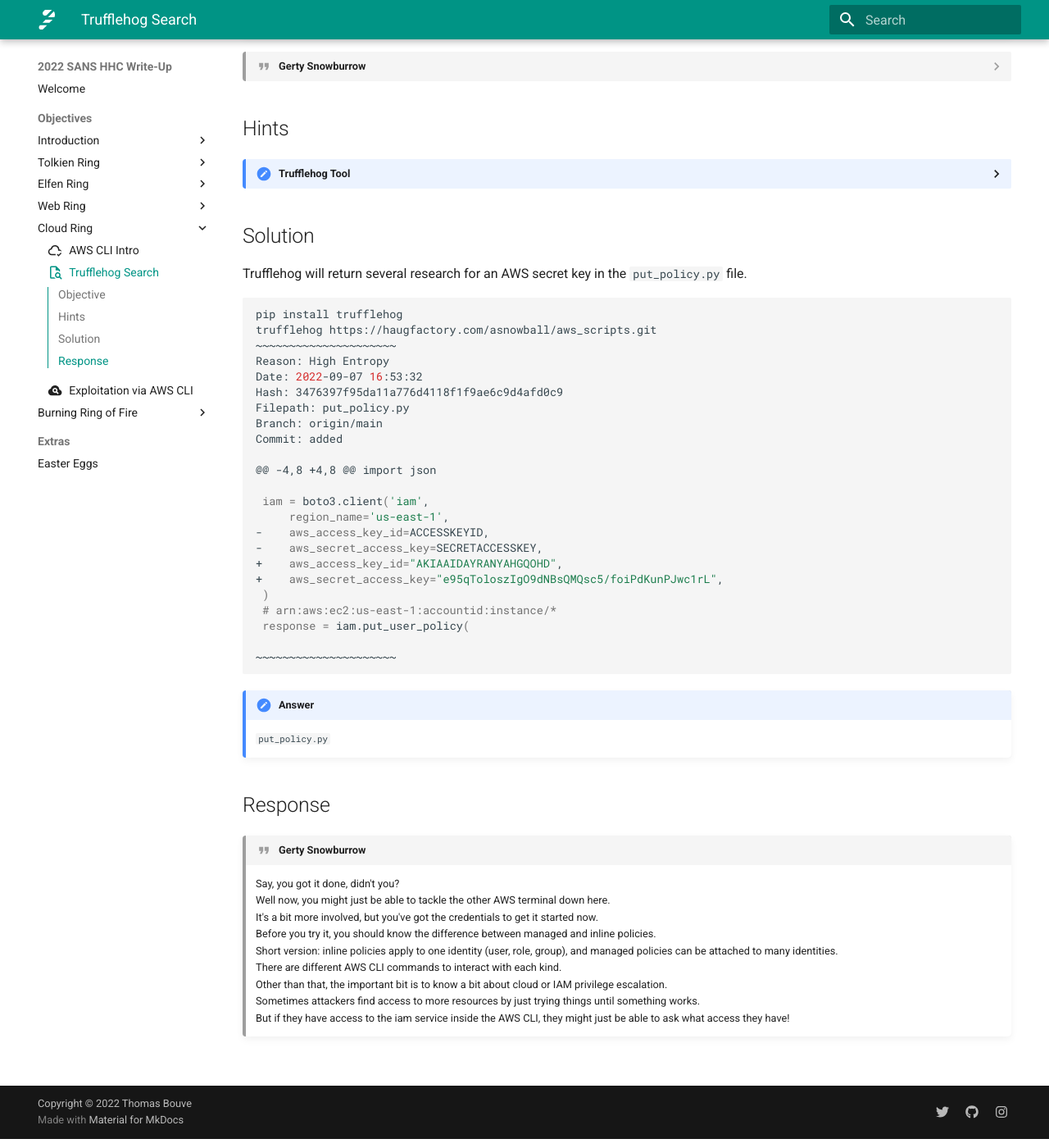
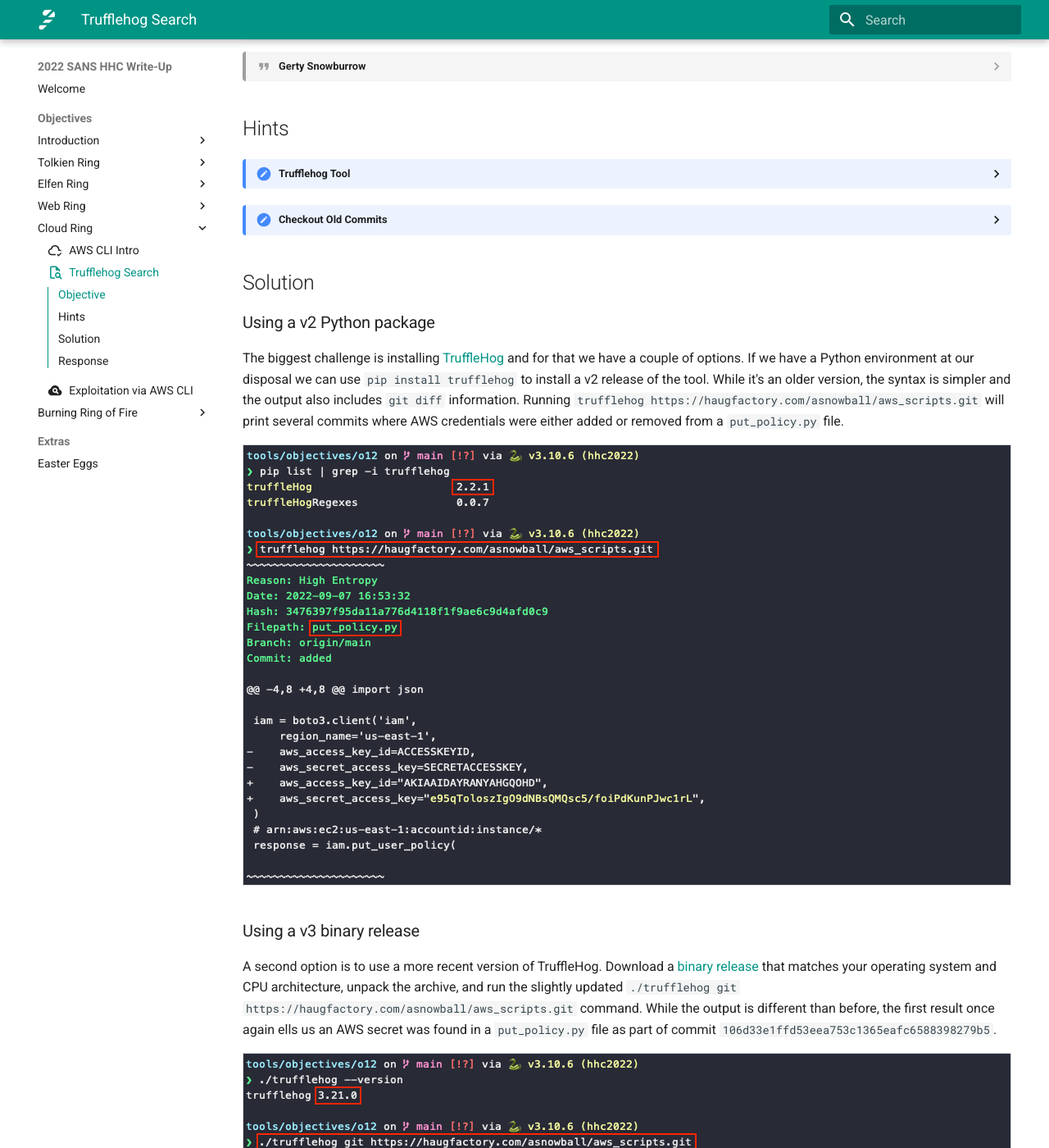
Before and after one commit to crahan/HolidayHackChallenge2022, an MkDocs documentation site: the page built from docs/objectives/o12.md, in a window 1280 px wide and 1400 px high, scrolled down 365 px. Shown: the whole window at 82% size. Built offline with MkDocs 1.6.1 and Material for MkDocs 9.7.7, drawn with Linux system fonts in a browser that asks for light colours; comment, search, counter and statistics services are not loaded; some of the changed text lies outside the part shown.

Commit message:
Objective 12 done

````diff
--- a/docs/objectives/o12.md
+++ b/docs/objectives/o12.md
@@ -18,45 +18,43 @@
     And well, who might you be, exaclty?<br/>
     I'm Gerty Snowburrow, if you need to know.<br/>
     And, not that I should be telling you, but I'm trying to figure out what Alabaster Snowball's done this time.<br/>
-    Word is, he committed some secrets to a [code repo](https://haugfactory.com/asnowball/aws_scripts.git).<br/>
+    Word is, he committed some secrets to [a code repo](https://haugfactory.com/asnowball/aws_scripts.git).<br/>
     If you're feeling so inclined, you can try and find them for me.
 
 
 ## Hints
 
 ??? hint "Trufflehog Tool"
-    You can search for secrets in a Git repo with `trufflehog git https://some.repo/here.git.
+    You can search for secrets in a Git repo with `trufflehog git https://some.repo/here.git`.
+
+??? hint "Checkout Old Commits"
+    If you want to look at an older code commit with git, you can `git checkout CommitNumberHere`.
 
 
 ## Solution
 
-Trufflehog will return several research for an AWS secret key in the `put_policy.py` file.
+### Using a v2 Python package
 
-```shell
-pip install trufflehog
-trufflehog https://haugfactory.com/asnowball/aws_scripts.git
-~~~~~~~~~~~~~~~~~~~~~
-Reason: High Entropy
-Date: 2022-09-07 16:53:32
-Hash: 3476397f95da11a776d4118f1f9ae6c9d4afd0c9
-Filepath: put_policy.py
-Branch: origin/main
-Commit: added
+The biggest challenge is installing [TruffleHog](https://github.com/trufflesecurity/trufflehog) and for that we have a couple of options. If we have a Python environment at our disposal we can use `pip install trufflehog` to install a v2 release of the tool. While it's an older version, the syntax is simpler and the output also includes `git diff` information. Running `trufflehog https://haugfactory.com/asnowball/aws_scripts.git` will print several commits where AWS credentials were either added or removed from a `put_policy.py` file.
 
-@@ -4,8 +4,8 @@ import json
+![Use the Trufflehog Python package](../img/objectives/o12/run_python_trufflehog.png){ class=border }
 
- iam = boto3.client('iam',
-     region_name='us-east-1',
--    aws_access_key_id=ACCESSKEYID,
--    aws_secret_access_key=SECRETACCESSKEY,
-+    aws_access_key_id="AKIAAIDAYRANYAHGQOHD",
-+    aws_secret_access_key="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",
- )
- # arn:aws:ec2:us-east-1:accountid:instance/*
- response = iam.put_user_policy(
 
-~~~~~~~~~~~~~~~~~~~~~
-```
+### Using a v3 binary release
+
+A second option is to use a more recent version of TruffleHog. Download a [binary release](https://github.com/trufflesecurity/trufflehog/releases) that matches your operating system and CPU architecture, unpack the archive, and run the slightly updated `./trufflehog git https://haugfactory.com/asnowball/aws_scripts.git` command. While the output is different than before, the first result once again ells us an AWS secret was found in a `put_policy.py` file as part of commit `106d33e1ffd53eea753c1365eafc6588398279b5`.
+
+![Use a Trufflehog binary](../img/objectives/o12/run_binary_trufflehog.png){ class=border }
+
+!!! note "Showing the commit details"
+    In recent TruffleHog releases, the output does not include `git diff` information anymore. However, we can easily confirm that the `put_policy.py` file in commit `106d33e1ffd53eea753c1365eafc6588398279b5` does indeed contain the credential data by cloning the repository (line 1), printing the commit details (line 3), or even printing the file itself (line 4).
+
+    ```shell linenums="1" title="Show put_policy.py secrets"
+    git clone https://haugfactory.com/asnowball/aws_scripts.git
+    cd aws_scripts
+    git show 106d33e1ffd53eea753c1365eafc6588398279b5
+    git show 106d33e1ffd53eea753c1365eafc6588398279b5:put_policy.py
+    ```
 
 !!! done "Answer"
     `put_policy.py`
@@ -73,4 +71,5 @@
     There are different AWS CLI commands to interact with each kind.<br/>
     Other than that, the important bit is to know a bit about cloud or IAM privilege escalation.<br/>
     Sometimes attackers find access to more resources by just trying things until something works.<br/>
-    But if they have access to the iam service inside the AWS CLI, they might just be able to ask what access they have!
+    But if they have access to the iam service inside the AWS CLI, they might just be able to ask what access they have!<br/>
+    You can do it!
````
Also changed, not shown: docs/img/objectives/o12/run_binary_trufflehog.png (added), docs/img/objectives/o12/run_python_trufflehog.png (added).
